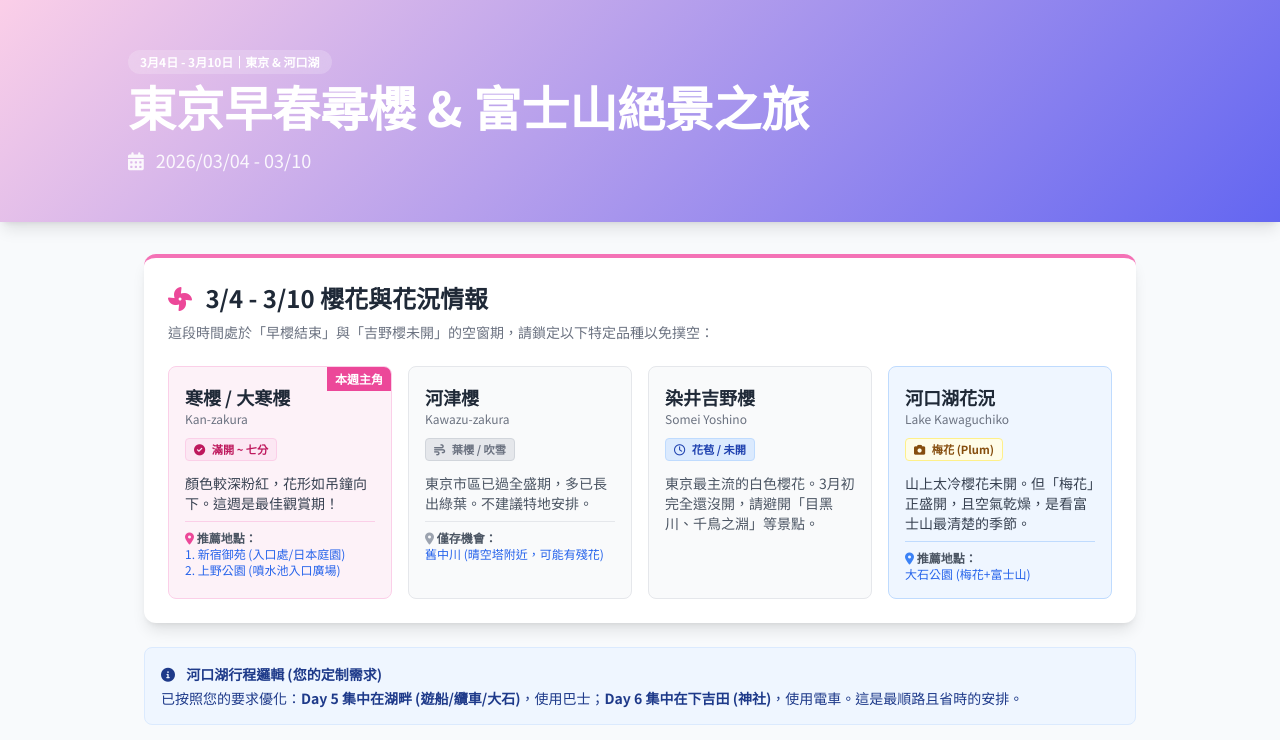
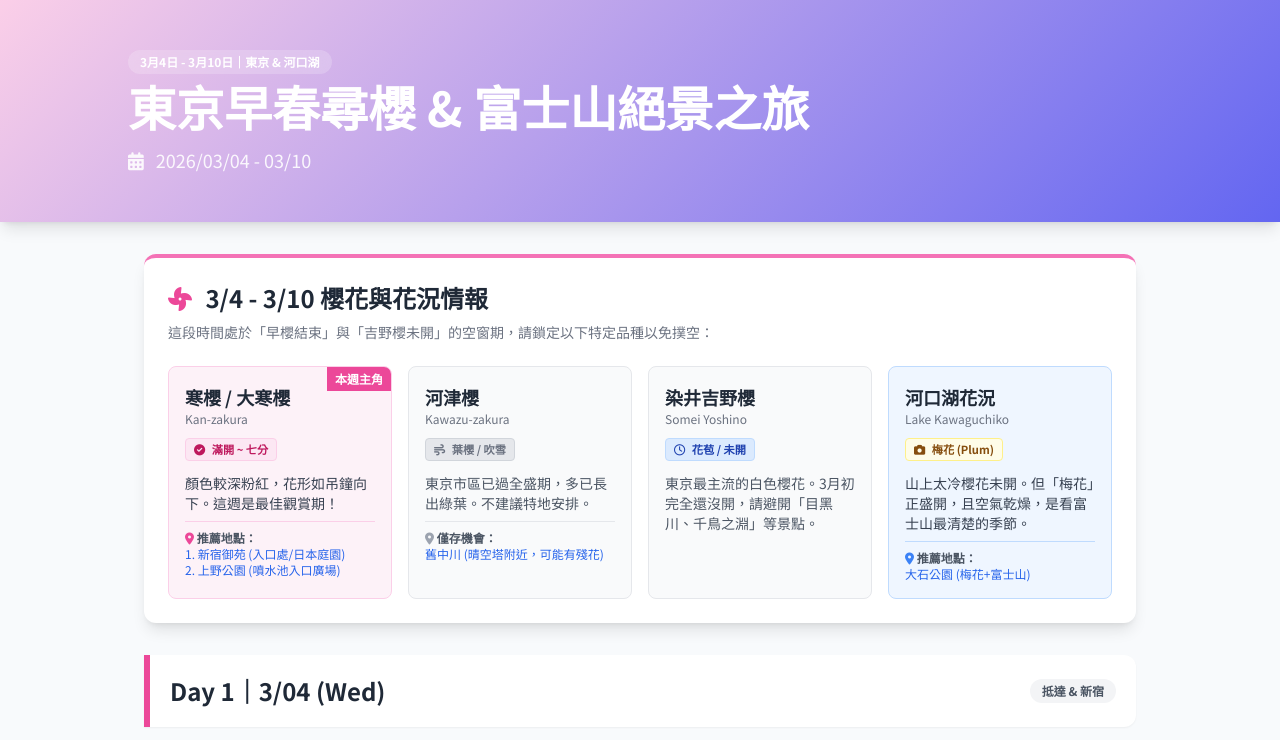
Before and after one commit to elephantplan/statistic-excel, a website: page index.html in a window 1280 px wide. Shown: the top 740 px of the page. Drawn offline with nearby package versions, Linux system fonts and the light colour scheme.

Commit message:
Remove 河口湖行程邏輯 section from index.html
Removed the section detailing customized itinerary for 河口湖.

```diff
--- a/index.html
+++ b/index.html
@@ -94,13 +94,6 @@
                 </div>
 
             </div>
-        </div>
-    </section>
-
-    <section class="max-w-5xl mx-auto mt-6 px-4">
-        <div class="bg-blue-50 p-4 rounded-lg border border-blue-100 text-sm text-blue-900">
-            <h4 class="font-bold mb-1"><i class="fas fa-info-circle mr-2"></i> 河口湖行程邏輯 (您的定制需求)</h4>
-            <p>已按照您的要求優化：<strong>Day 5 集中在湖畔 (遊船/纜車/大石)</strong>，使用巴士；<strong>Day 6 集中在下吉田 (神社)</strong>，使用電車。這是最順路且省時的安排。</p>
         </div>
     </section>
 
```
